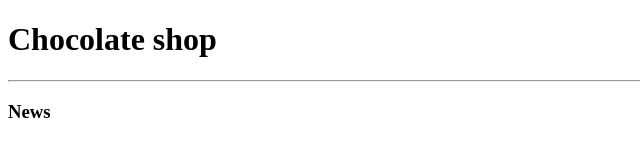
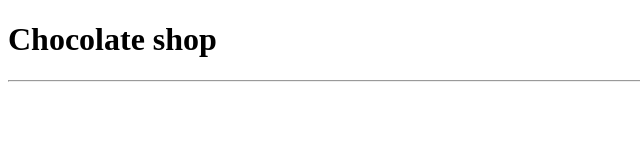
Before and after one commit to voraguns/testGit, a plain HTML site: page index.html in a window 1280 px wide. Shown: the full height of the page, 0-640 px from the left. Drawn offline with Linux system fonts and the light colour scheme.

Commit message:
[DELETE] remove text

```diff
--- a/index.html
+++ b/index.html
@@ -8,6 +8,6 @@
         <h1>Chocolate shop</h1>
         <hr>
 
-        <h3>News</h3>
+
     </body>
 </html>
```
